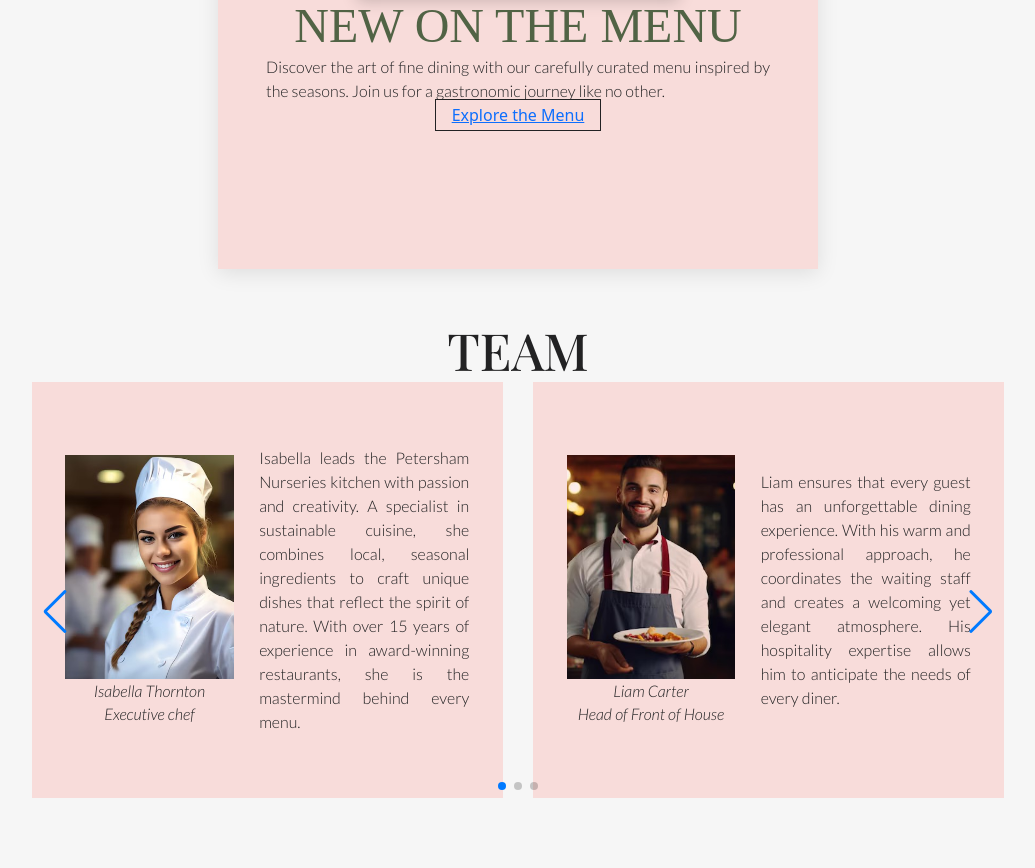
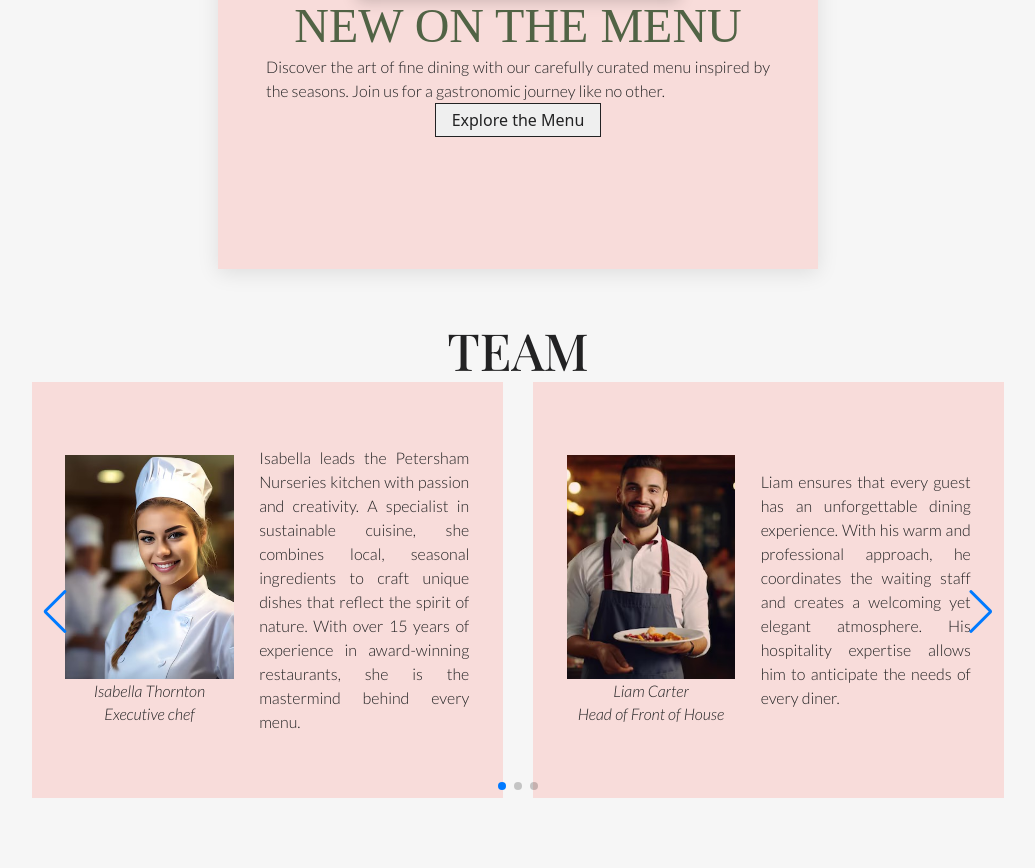
Before and after one commit to luciaguti8/PETERSHAM-NURSERIES, a plain HTML site: page index.html in a window 1280 px wide. Shown: the part 4186-5054 px from the top of the page, without its empty margins (122-1157 px from the left). Drawn offline with nearby package versions, Linux system fonts and the light colour scheme; a web font is replaced by a local one.

Commit message:
CambioBoton

```diff
--- a/css/style.css
+++ b/css/style.css
@@ -237,16 +237,6 @@ img#intro-img-c {
     margin-bottom: 2rem;
     padding: 0 1rem;
 }
-.menu-container a {
-    padding: 4px 16px;
-    border: var(--border) var(--black);
-}
-.menu-container a:hover {
-    background-color: var(--primary-green);
-    color: var(--white);
-    border: var(--border) var(--primary-green);
-    transition: ease-in 0.1s;
-}
 /* menu gallery */
 .gallery img {
     transition: transform 0.3s ease, opacity 0.3s ease;
--- a/index.html
+++ b/index.html
@@ -125,7 +125,7 @@
                 <p class="menu-description">
                     Discover the art of fine dining with our carefully curated menu inspired by the seasons. Join us for a gastronomic journey like no other.
                 </p>
-                <a href="menu.html" class="menu-button">Explore the Menu</a>
+                <button onclick="location.href='menu.html'" class="menu-button">Explore the Menu</button>
             </div>
         </div>
     </section>
```
